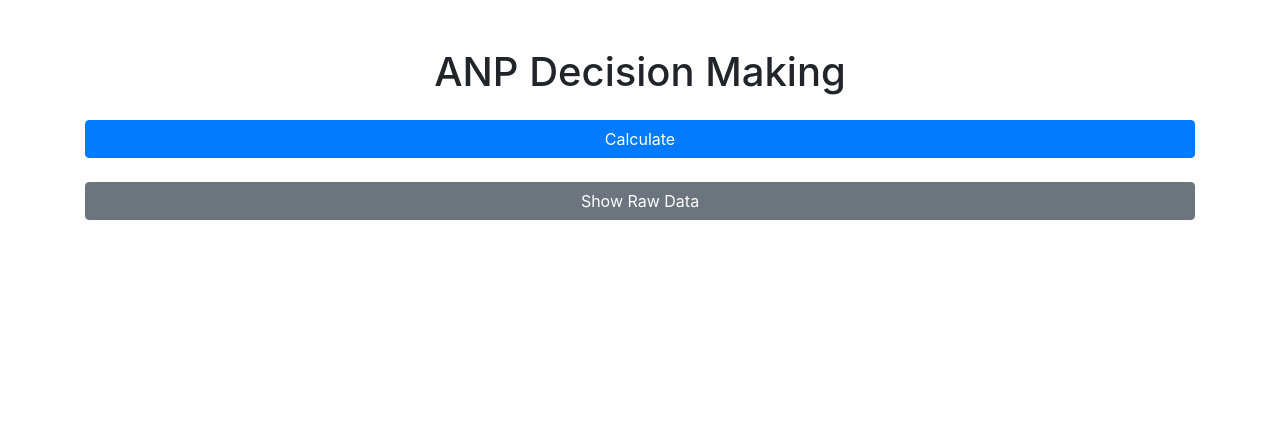
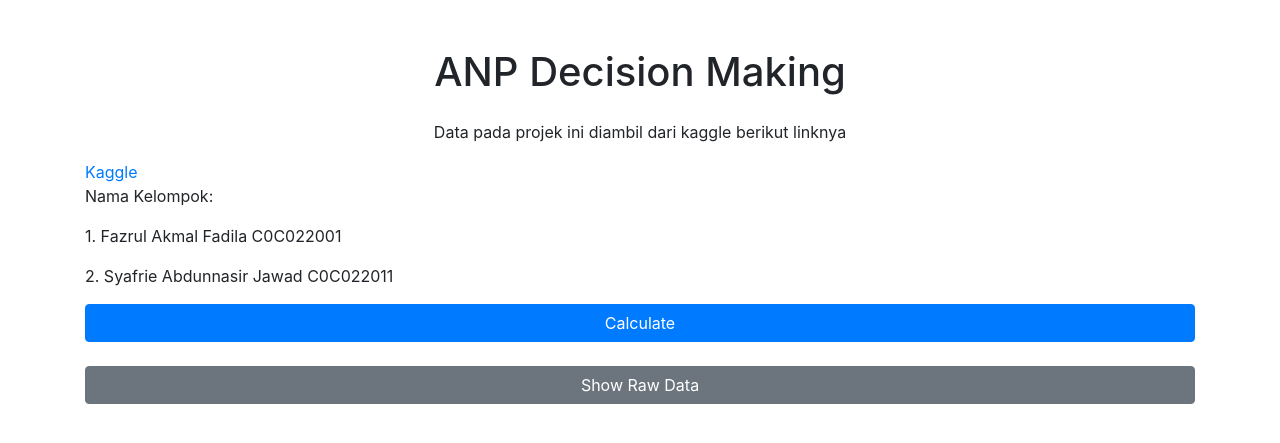
Before and after one commit to mensafri/py-anp-pak-sam, a Flask app: page / in a window 1280 px wide. Shown: the top 443 px of the page. Run offline with Flask 3, Linux system fonts and the light colour scheme; some libraries are stand-ins or nearby versions.

Commit message:
input kelompok

```diff
--- a/app/templates/index.html
+++ b/app/templates/index.html
@@ -13,6 +13,15 @@
 	<body>
 		<div class="container mt-5">
 			<h1 class="text-center mb-4">ANP Decision Making</h1>
+			<p class="text-center">
+				Data pada projek ini diambil dari kaggle berikut linknya
+			</p>
+			<a href="https://www.kaggle.com/datasets/shwetabh123/mall-customers"
+				>Kaggle</a
+			>
+			<p>Nama Kelompok:</p>
+			<p>1. Fazrul Akmal Fadila C0C022001</p>
+			<p>2. Syafrie Abdunnasir Jawad C0C022011</p>
 			<form
 				id="anp-form"
 				class="mb-4">
```
